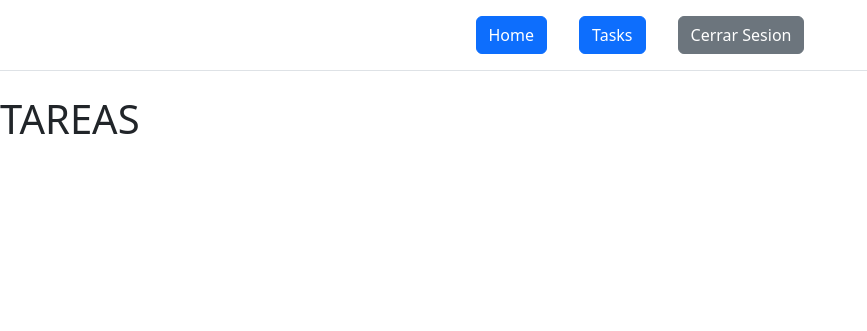
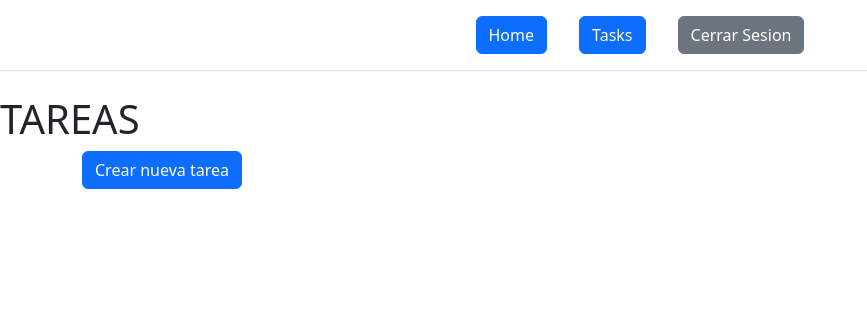
Before and after one commit to RFerMartinez/GestionTareas-Simple, a Django app: page /tasks/ in a window 1280 px wide. Shown: the top 331 px of the page, without its empty margins (0-867 px from the left). Run offline with Django 5.2, Linux system fonts and the light colour scheme; the visitor is signed in with stand-in values (Sample User, id 1); data that the repository does not hold is empty.

Commit message:
Detalle de tarea, utilizando una vista basada en funcion

```diff
--- a/gestion_tareas/apps/tasks/urls.py
+++ b/gestion_tareas/apps/tasks/urls.py
@@ -7,4 +7,5 @@ app_name='tasks'
 urlpatterns = [
     path('', views.tasks, name='tasks_home'),
     path('crear_tarea/', views.crear_tarea, name='crear_tarea'),
+    path('detalle_tarea/<int:id_de_tarea>', views.detalle_tarea, name='detalle_tarea'),
 ]
--- a/gestion_tareas/apps/tasks/views.py
+++ b/gestion_tareas/apps/tasks/views.py
@@ -1,4 +1,4 @@
-from django.shortcuts import render, redirect
+from django.shortcuts import render, redirect, get_object_or_404
 from django.http import HttpResponse
 
 from django.contrib.auth.forms import UserCreationForm, AuthenticationForm
@@ -54,6 +54,15 @@ def tasks(request):
         'tareas': tareas
     }
     return render(request, 'tasks/tasks.html', ctx)
+
+def detalle_tarea(request, id_de_tarea):
+    # tarea = Task.objects.get(id=id_de_tarea)
+    tarea = get_object_or_404(Task, id=id_de_tarea)
+    ctx = {
+        'id_tarea': id_de_tarea,
+        'tarea': tarea
+    }
+    return render(request, 'tasks/detalle_de_tarea.html', ctx)
 
 def crear_tarea(request):
     if request.method == 'GET':
--- a/gestion_tareas/templates/tasks/tasks.html
+++ b/gestion_tareas/templates/tasks/tasks.html
@@ -4,13 +4,19 @@
     <h1>TAREAS</h1>
 
     <div class="container">
+        <a class="btn btn-primary mb-4" href="{% url 'tasks:crear_tarea' %}">Crear nueva tarea</a>
+    </div>
+
+    <div class="container">
         <ul class="list-group list-group-flush">
 
             {% for tarea in tareas %}
                 <li class="list-group-item {% if tarea.importante %}list-group-item-danger{% endif %}"" >
-                    <p class="h1">{{tarea.titulo}}</p>
-                    <p class="h3">{{tarea.descripcion}}</p>
-                    <p class="h3">{{tarea.user.username}}</p>
+                    <a href="{% url 'tasks:detalle_tarea' tarea.id %}">
+                        <p class="h1">{{tarea.titulo}}</p>
+                        <p class="h3">{{tarea.descripcion}}</p>
+                        <p class="h3">{{tarea.user.username}}</p>
+                    </a>
                 </li>
             {% endfor %}
 
```
Also changed, not shown: gestion_tareas/templates/tasks/detalle_de_tarea.html (added, +8 -0 lines).
